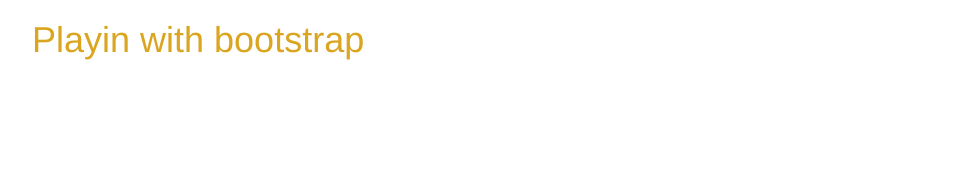
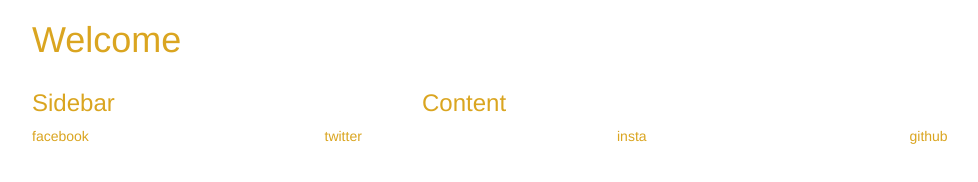
Before and after one commit to benConner/playinwithbootstrap, a plain HTML site: page index.html in a window 1280 px wide. Shown: the whole page, without its empty margins (38-1016 px from the left). Drawn offline with nearby package versions, Linux system fonts and the light colour scheme.

Commit message:
styling with bootstrap

```diff
--- a/index.html
+++ b/index.html
@@ -7,8 +7,27 @@
 		<link rel="stylesheet" type="text/css" href="main.css">
 	</head>
 	<body>
-
-		<div class="container"><h1>Playin with bootstrap</h1></div>
+		<div class="container">
+			<div class="row">
+				<div class="col-md-12">
+					<h1>Welcome</h1>
+				</div>
+			</div>
+			<div class="row">
+				<div class="col-md-4">
+					<h3>Sidebar</h3>
+				</div>
+				<div class="col-md-8">
+					<h3>Content</h3>
+				</div>
+			</div>
+			<footer class="row">
+				<div class="col-md-3">facebook</div>
+				<div class="col-md-3">twitter</div>
+				<div class="col-md-3">insta</div>
+				<div class="col-md-3">github</div>
+			</footer>
+		</div>
 		<script src="https://maxcdn.bootstrapcdn.com/bootstrap/3.3.7/js/bootstrap.min.js"></script>
 	</body>
 </html>
--- a/main.css
+++ b/main.css
@@ -1,3 +1,3 @@
-h1{
+h1 , div{
 	color: goldenrod;
 }
```
